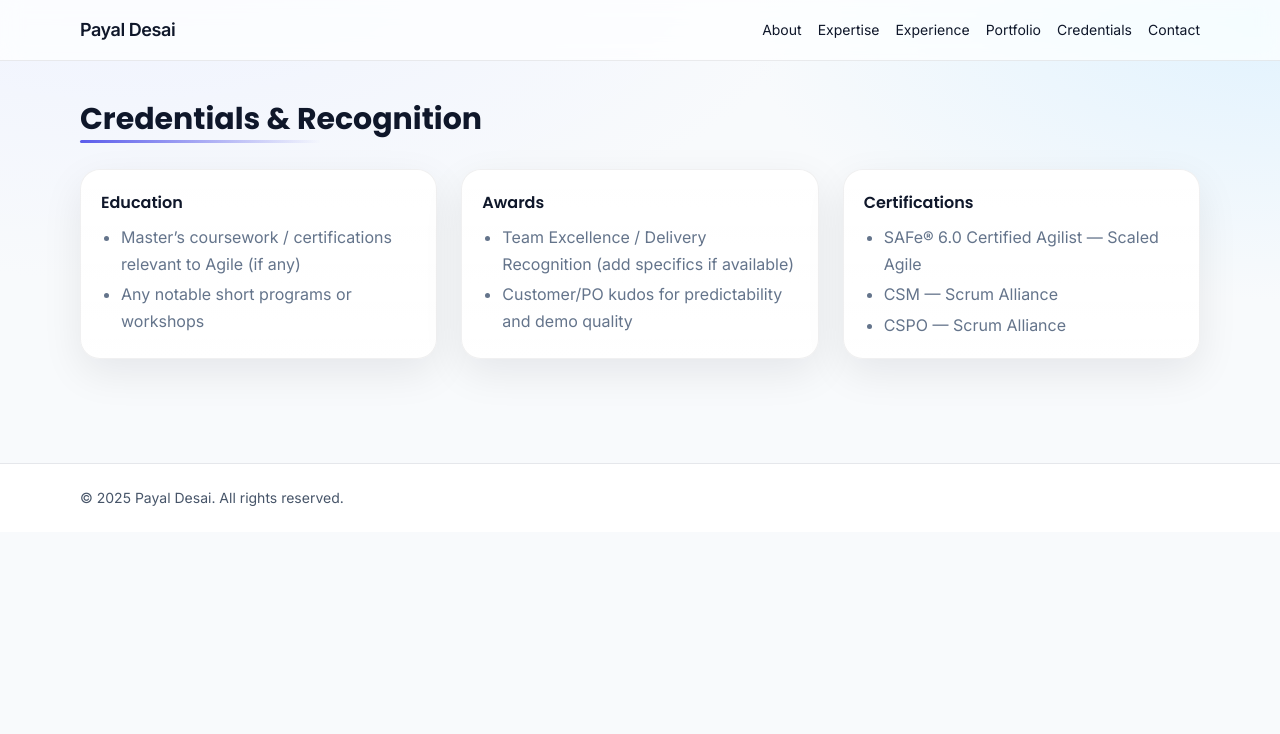
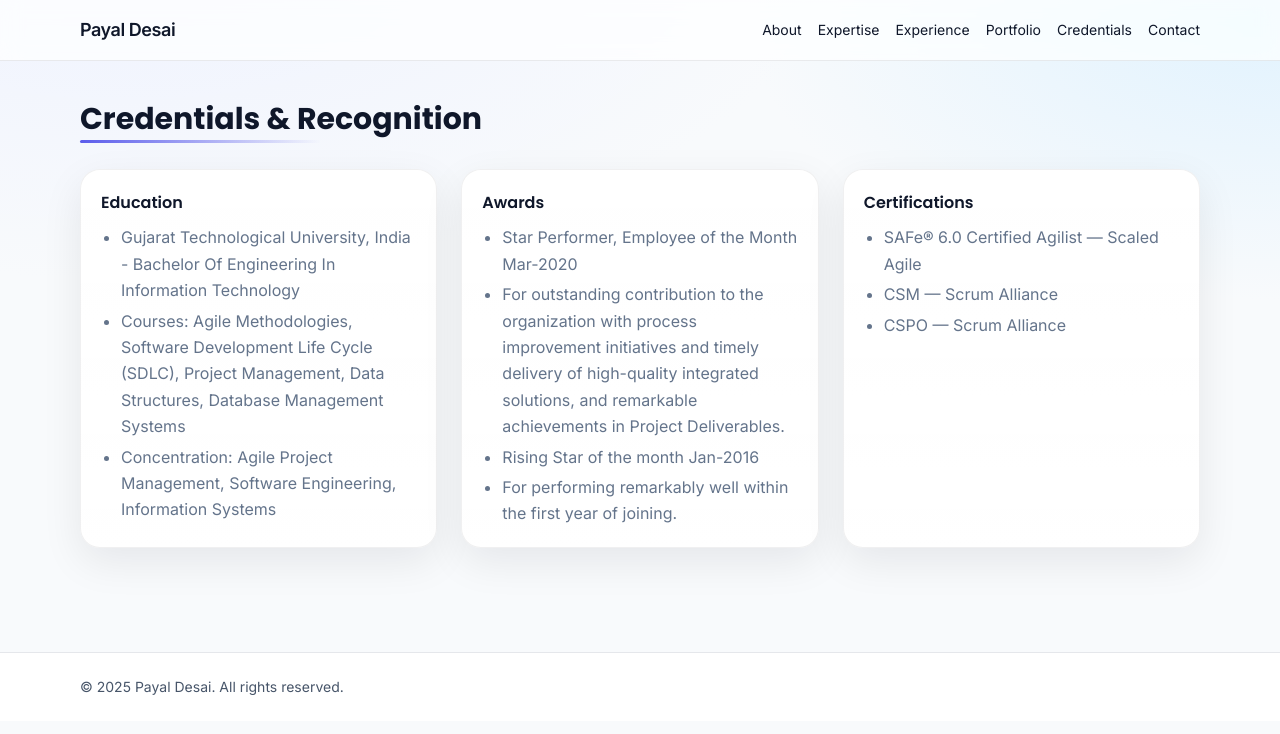
Before and after one commit to dirghak/Payal-Desai, a Next.js app: page /credentials in a window 1280 px wide. Shown: the top 734 px of the page. Built offline with nearby package versions, Linux system fonts and the light colour scheme.

Commit message:
Update page.tsx

```diff
--- a/app/credentials/page.tsx
+++ b/app/credentials/page.tsx
@@ -7,16 +7,19 @@ export default function CredentialsPage(){
         <section className="card">
           <h2 className="font-semibold mb-2">Education</h2>
           <ul className="list-disc pl-5 text-muted space-y-1">
-            <li>Master’s coursework / certifications relevant to Agile (if any)</li>
-            <li>Any notable short programs or workshops</li>
+            <li>Gujarat Technological University, India - Bachelor Of Engineering In Information Technology</li>
+            <li>Courses: Agile Methodologies, Software Development Life Cycle (SDLC), Project Management, Data Structures, Database Management Systems</li>
+            <li>Concentration: Agile Project Management, Software Engineering, Information Systems</li>
           </ul>
         </section>
 
         <section className="card">
           <h2 className="font-semibold mb-2">Awards</h2>
           <ul className="list-disc pl-5 text-muted space-y-1">
-            <li>Team Excellence / Delivery Recognition (add specifics if available)</li>
-            <li>Customer/PO kudos for predictability and demo quality</li>
+            <li>Star Performer, Employee of the Month	Mar-2020</li>
+            <li>For outstanding contribution to the organization with process improvement initiatives and timely delivery of high-quality integrated solutions, and remarkable achievements in Project Deliverables.</li>
+            <li>Rising Star of the month	Jan-2016</li>
+             <li>For performing remarkably well within the first year of joining.</li>
           </ul>
         </section>
 
```
